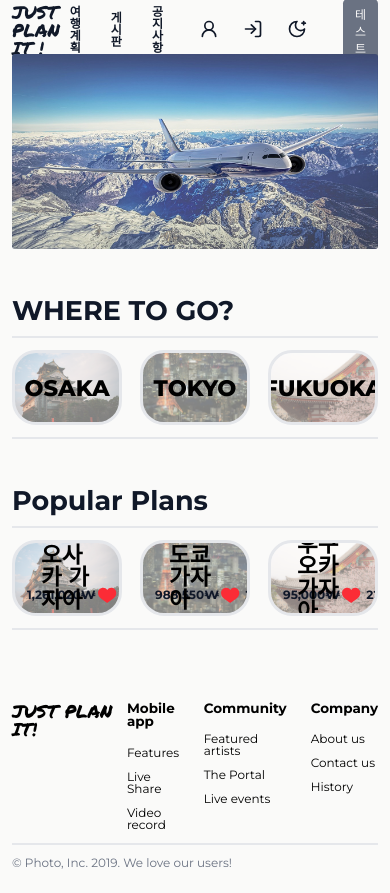
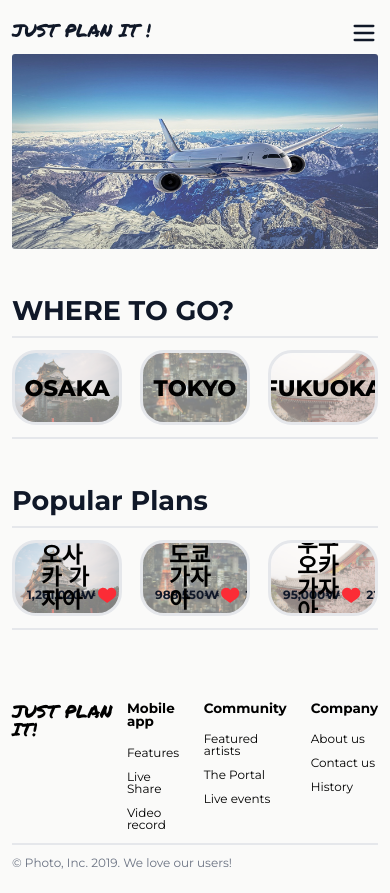
Before and after one commit to Yoonhwi/jandi_plan_frontend, a React (Vite) app: page / in a window 390 px wide. Built offline with nearby package versions, Linux system fonts and the light colour scheme; a web font is replaced by a local one.

Commit message:
chore: BaseLayout Header에 모바일용 drawer추가 및 리팩토링

```diff
--- a/src/layouts/BaseLayout/Header.jsx
+++ b/src/layouts/BaseLayout/Header.jsx
@@ -3,32 +3,99 @@ import styles from "./Header.module.css";
 import { LuUserRound } from "react-icons/lu";
 import { LuLogIn } from "react-icons/lu";
 import { LuMoonStar } from "react-icons/lu";
-import { Button } from "@/components";
+import {
+  Button,
+  Drawer,
+  DrawerContent,
+  DrawerTrigger,
+  Tooltip,
+} from "@/components";
+import { RiSearchLine } from "react-icons/ri";
+import { LuMenu } from "react-icons/lu";
 
 const Header = () => {
-  const { toggleDarkMode } = useDarkModeContext();
+  const { toggleDarkMode, isDarkMode } = useDarkModeContext();
+
+  const tooltips = [
+    {
+      text: "마이페이지",
+      icon: <LuUserRound size={20} />,
+    },
+    {
+      text: "로그인",
+      icon: <LuLogIn size={20} />,
+    },
+    {
+      text: isDarkMode ? "밝게" : "어둡게",
+      icon: <LuMoonStar size={20} onClick={toggleDarkMode} />,
+    },
+    {
+      text: "검색",
+      icon: <RiSearchLine size={20} />,
+    },
+  ];
+
+  const menus = [
+    {
+      text: "여행 계획",
+    },
+    {
+      text: "게시판",
+    },
+    {
+      text: "공지사항",
+    },
+  ];
 
   return (
     <header className={styles.container}>
       <p className={styles.title}>JUST PLAN IT !</p>
+
+      {/** web */}
       <nav className={styles.nav_container}>
-        <div>여행 계획</div>
-        <div>게시판</div>
-        <div>공지사항</div>
+        {menus.map((menu, index) => (
+          <p key={index} className={styles.nav_item}>
+            {menu.text}
+          </p>
+        ))}
+
         <div className={styles.icon_container}>
-          <Button variant="none" size="sm">
-            <LuUserRound size={20} />
-          </Button>
+          {tooltips.map((tooltip, index) => (
+            <Tooltip key={index} text={tooltip.text}>
+              <Button variant="none" size="sm">
+                {tooltip.icon}
+              </Button>
+            </Tooltip>
+          ))}
+        </div>
+      </nav>
 
-          <Button variant="none" size="sm">
-            <LuLogIn size={20} />
-          </Button>
+      {/* mobile */}
+      <nav className={styles.mobile_nav_container}>
+        <Drawer>
+          <DrawerTrigger>
+            <LuMenu size={28} className={styles.icon_menu} />
+          </DrawerTrigger>
+          <DrawerContent>
+            <div className={styles.sidebar_container}>
+              {menus.map((menu, index) => (
+                <p key={index} className={styles.nav_item}>
+                  {menu.text}
+                </p>
+              ))}
 
-          <Button variant="none" size="sm">
-            <LuMoonStar size={20} onClick={toggleDarkMode} />
-          </Button>
-        </div>
-        <Button>테스트</Button>
+              <div className={styles.sidebar_icons_box}>
+                {tooltips.map((tooltip, index) => (
+                  <Tooltip key={index} text={tooltip.text}>
+                    <Button variant="solid" size="sm">
+                      {tooltip.icon}
+                    </Button>
+                  </Tooltip>
+                ))}
+              </div>
+            </div>
+          </DrawerContent>
+        </Drawer>
       </nav>
     </header>
   );
--- a/src/layouts/BaseLayout/Header.module.css
+++ b/src/layouts/BaseLayout/Header.module.css
@@ -22,8 +22,48 @@
   font-weight: var(--font-weight-bold);
 }
 
+.nav_item {
+  cursor: pointer;
+}
+
 .icon_container {
   display: flex;
   align-items: center;
   gap: 1rem;
 }
+
+.mobile_nav_container {
+  display: none;
+}
+
+.icon_menu {
+  cursor: pointer;
+}
+
+.sidebar_container {
+  display: flex;
+  flex-direction: column;
+  align-items: center;
+  font-size: var(--text-xl);
+  font-weight: var(--font-weight-bold);
+
+  gap: 6rem;
+}
+
+.sidebar_icons_box {
+  display: flex;
+  gap: 1rem;
+}
+
+/* breakpoint-md */
+@media screen and (max-width: 720px) {
+  .nav_container {
+    display: none;
+  }
+
+  .mobile_nav_container {
+    display: block;
+    position: relative;
+    top: 4px;
+  }
+}
```
